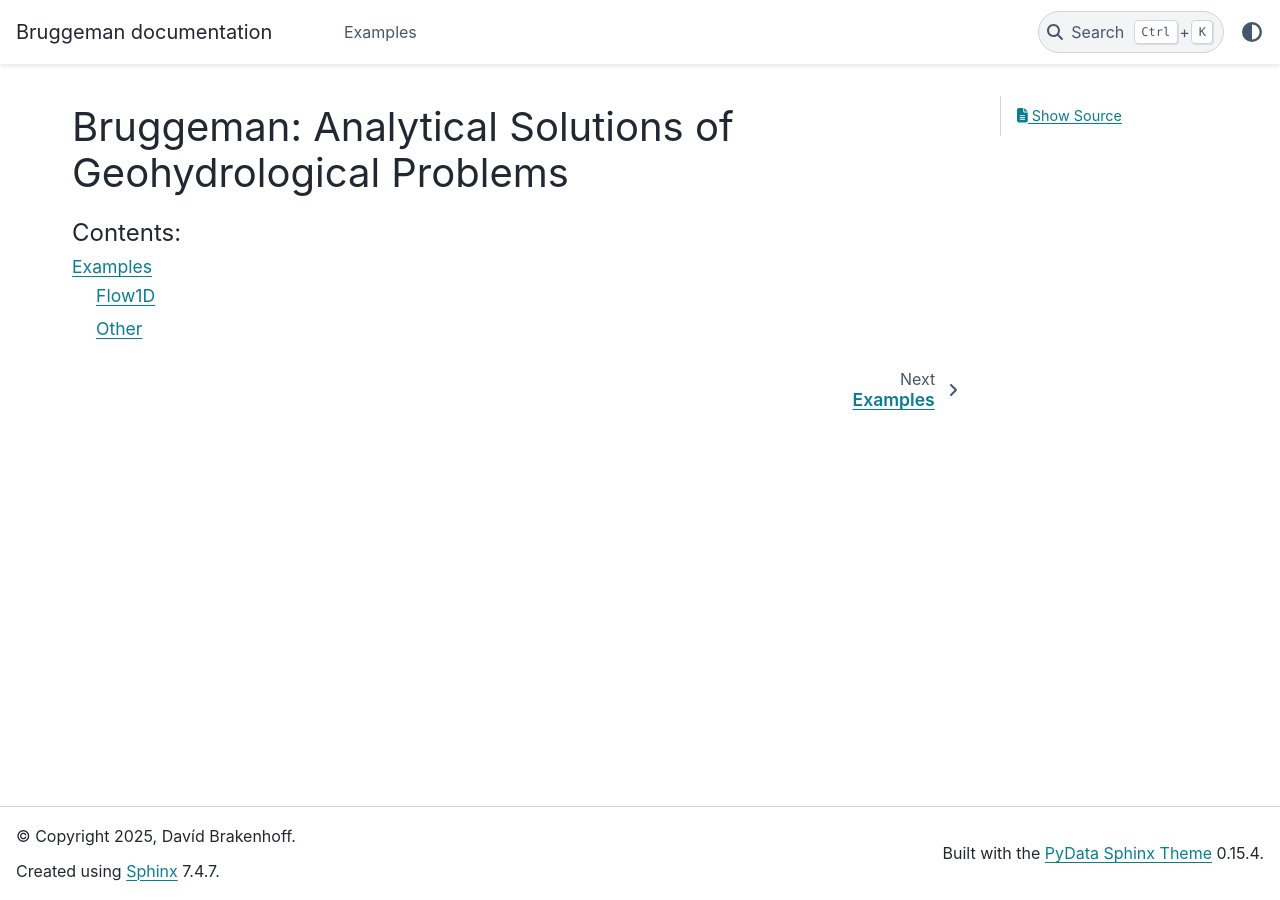
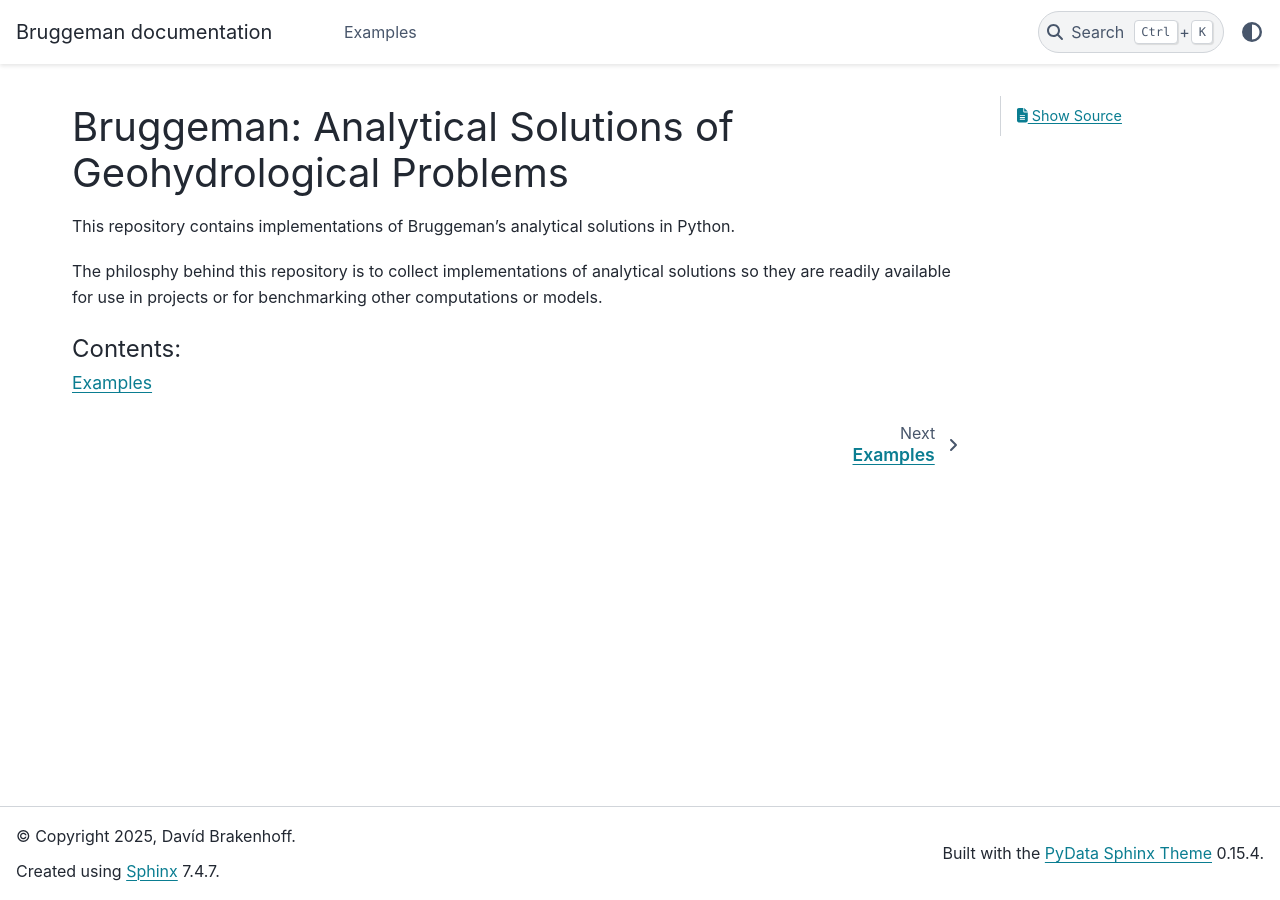
Before and after one commit to dbrakenhoff/bruggeman, a Sphinx documentation site: the page built from docs/index.rst, in a window 1280 px wide. Built offline with Sphinx 7.4.7 and the PyData theme 0.15.4, drawn with Linux system fonts in a browser that asks for light colours; pages that are not in the unit, such as notebooks, are missing from menus.

Commit message:
update docs, update mypy rules

```diff
--- a/docs/index.rst
+++ b/docs/index.rst
@@ -1,9 +1,15 @@
 Bruggeman: Analytical Solutions of Geohydrological Problems
 ===========================================================
 
+This repository contains implementations of Bruggeman's analytical solutions in Python.
+
+The philosphy behind this repository is to collect implementations of
+analytical solutions so they are readily available for use in projects or for
+benchmarking other computations or models.
+
 
 .. toctree::
-   :maxdepth: 2
+   :maxdepth: 1
    :caption: Contents:
 
    Examples <examples/index>
--- a/pyproject.toml
+++ b/pyproject.toml
@@ -57,5 +57,5 @@ markers = ["notebooks: run notebooks"]
 mypy_path = "bruggeman"
 
 [[tool.mypy.overrides]]
-module = ["scipy.special.*", "latexify.*"]
+module = ["scipy.special.*", "latexify.*", "mpmath.*"]
 ignore_missing_imports = true
```
